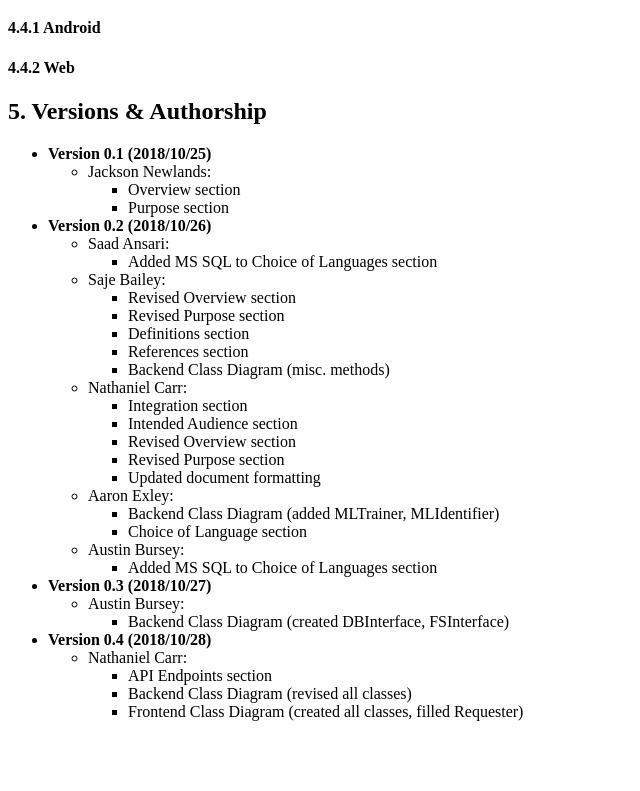
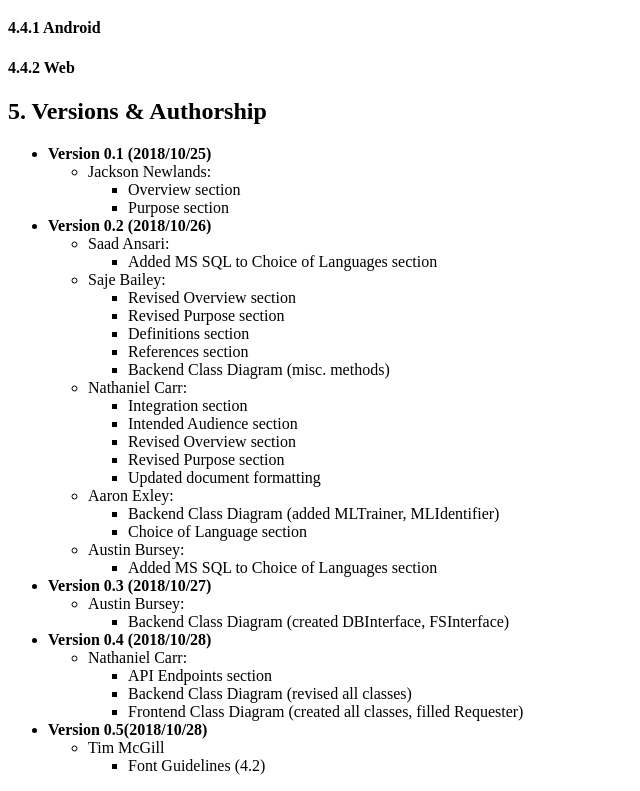
Before and after one commit to AaronE314/CP317-Project-Green-Thumb, a plain HTML site: page docs/design.html in a window 1280 px wide. Shown: the part 4587-5378 px from the top of the page, without its empty margins (0-640 px from the left). Before the commit the page ends 5324 px from the top, so only its background shows below. Drawn offline with Linux system fonts and the light colour scheme.

Commit message:
Update design.html

```diff
--- a/docs/design.html
+++ b/docs/design.html
@@ -528,6 +528,16 @@
                     </li>
                 </ul>
             </li>
+            <li>
+                <b>Version 0.5(2018/10/28)</b>
+                <ul>
+                    <li>
+                        Tim McGill
+                        <ul>
+                            <li>Font Guidelines (4.2)</li>
+                        </ul>
+                    </li>
+                </ul>
         </ul>
     </div>
 </body>
```
